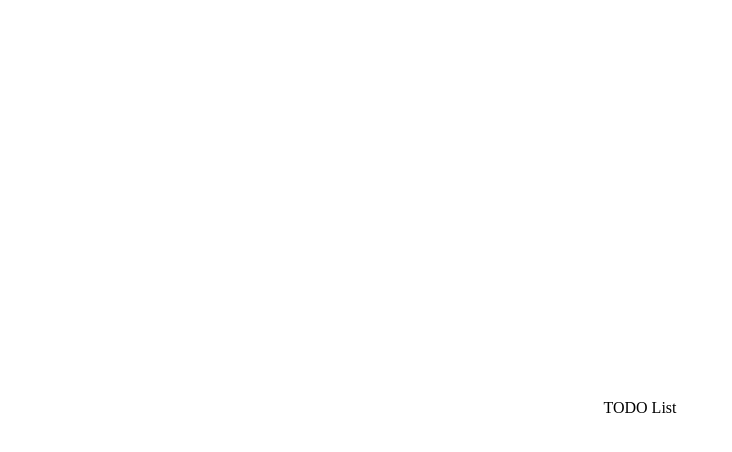
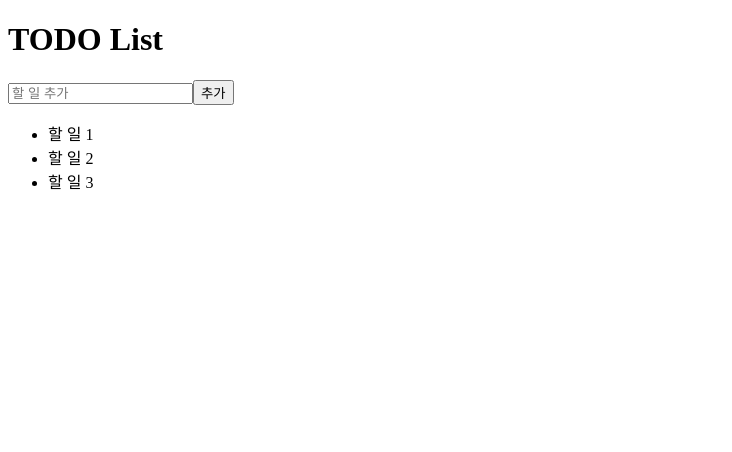
Before and after one commit to kotom320/todo-list, a React app in the folder apps/app/: page / in a window 1280 px wide. Shown: the top 452 px of the page, without its empty margins (0-732 px from the left). Built offline with nearby package versions, Linux system fonts and the light colour scheme; the HTML template or start-up script is replaced by a standard one.

Commit message:
feature: todo-list 기초 틀 설정

```diff
--- a/apps/app/src/App.tsx
+++ b/apps/app/src/App.tsx
@@ -1,8 +1,22 @@
 function App() {
   return (
-    <div className="min-h-screen bg-gray-100 flex items-center justify-center">
-      TODO List
-    </div>
+    <>
+      <header>
+        <h1>TODO List</h1>
+      </header>
+
+      <main>
+        <form>
+          <input type="text" placeholder="할 일 추가" />
+          <button type="submit">추가</button>
+        </form>
+        <ul>
+          <li>할 일 1</li>
+          <li>할 일 2</li>
+          <li>할 일 3</li>
+        </ul>
+      </main>
+    </>
   );
 }
 
```
Also changed, not shown: 1 other file (tests, documents, lock files or other folders).
